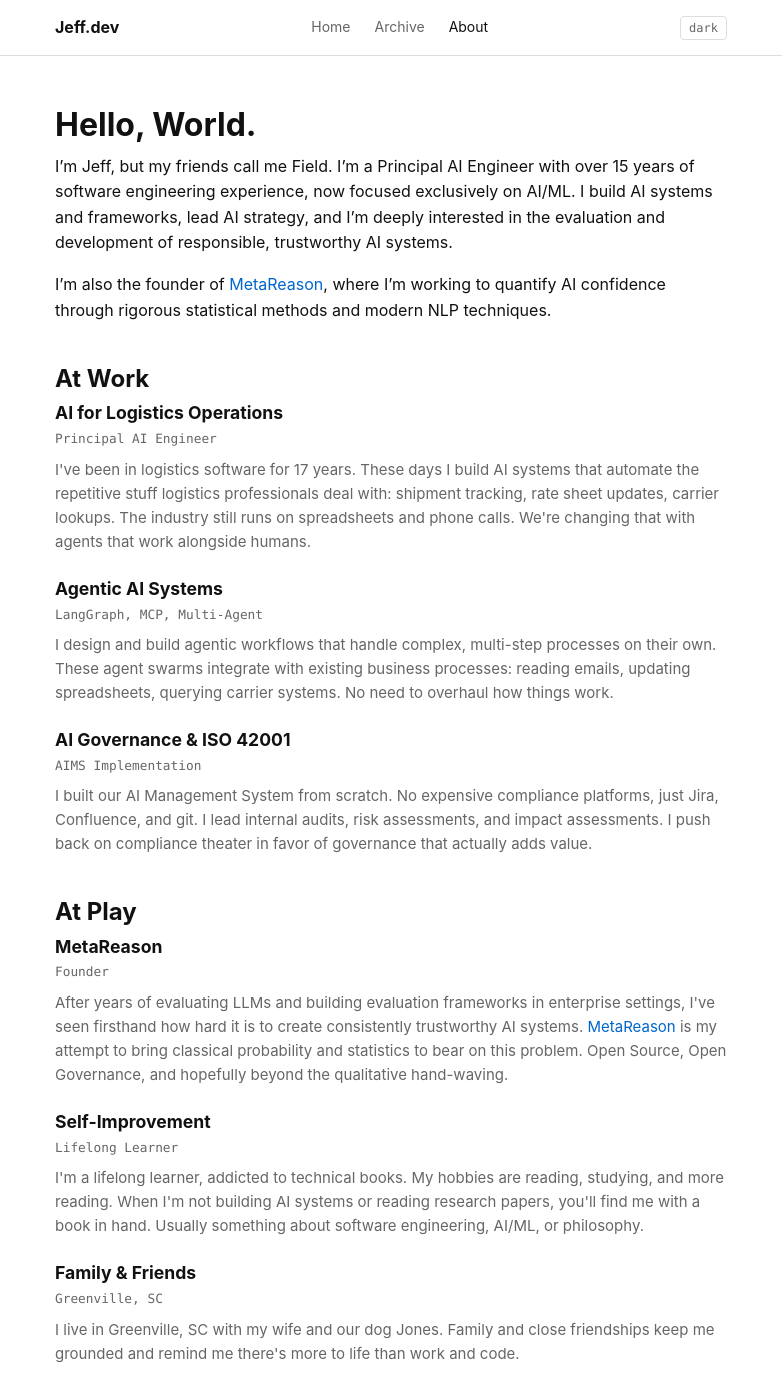
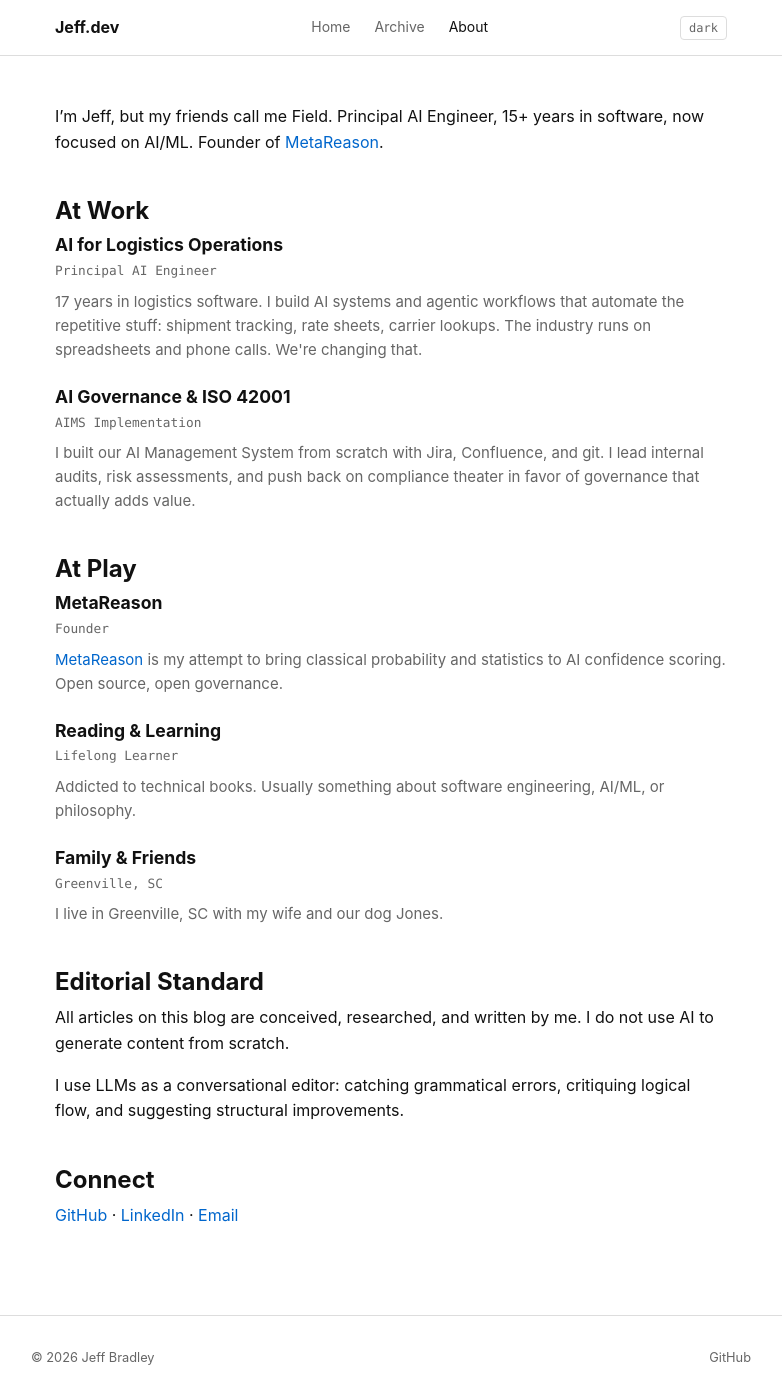
Before and after one commit to jeffgbradley2/jeffgbradley2.github.io, a Jekyll site: the page built from about.md, in a window 1280 px wide and 1400 px high. Shown: the whole window, without its empty margins (249-1031 px from the left). Built offline with Jekyll 4.4.1, drawn with Linux system fonts in a browser that asks for light colours; some of the changed text lies outside the part shown.

Commit message:
chore: tighten about page - shorter intro, trim descriptions, cut tech stack

```diff
--- a/about.md
+++ b/about.md
@@ -5,30 +5,20 @@ description: Principal AI Engineer and founder of MetaReason.
 permalink: /about/
 ---
 
-# Hello, World.
-
-I'm Jeff, but my friends call me Field. I'm a Principal AI Engineer with over 15 years of software engineering experience, now focused exclusively on AI/ML. I build AI systems and frameworks, lead AI strategy, and I'm deeply interested in the evaluation and development of responsible, trustworthy AI systems.
-
-I'm also the founder of [MetaReason](https://github.com/metareason-ai), where I'm working to quantify AI confidence through rigorous statistical methods and modern NLP techniques.
+I'm Jeff, but my friends call me Field. Principal AI Engineer, 15+ years in software, now focused on AI/ML. Founder of [MetaReason](https://github.com/metareason-ai).
 
 ## At Work
 
 <div class="about-item">
 <h3>AI for Logistics Operations</h3>
 <div class="about-item-meta">Principal AI Engineer</div>
-<p>I've been in logistics software for 17 years. These days I build AI systems that automate the repetitive stuff logistics professionals deal with: shipment tracking, rate sheet updates, carrier lookups. The industry still runs on spreadsheets and phone calls. We're changing that with agents that work alongside humans.</p>
-</div>
-
-<div class="about-item">
-<h3>Agentic AI Systems</h3>
-<div class="about-item-meta">LangGraph, MCP, Multi-Agent</div>
-<p>I design and build agentic workflows that handle complex, multi-step processes on their own. These agent swarms integrate with existing business processes: reading emails, updating spreadsheets, querying carrier systems. No need to overhaul how things work.</p>
+<p>17 years in logistics software. I build AI systems and agentic workflows that automate the repetitive stuff: shipment tracking, rate sheets, carrier lookups. The industry runs on spreadsheets and phone calls. We're changing that.</p>
 </div>
 
 <div class="about-item">
 <h3>AI Governance & ISO 42001</h3>
 <div class="about-item-meta">AIMS Implementation</div>
-<p>I built our AI Management System from scratch. No expensive compliance platforms, just Jira, Confluence, and git. I lead internal audits, risk assessments, and impact assessments. I push back on compliance theater in favor of governance that actually adds value.</p>
+<p>I built our AI Management System from scratch with Jira, Confluence, and git. I lead internal audits, risk assessments, and push back on compliance theater in favor of governance that actually adds value.</p>
 </div>
 
 ## At Play
@@ -36,30 +26,20 @@ I'm also the founder of [MetaReason](https://github.com/metareason-ai), where I'
 <div class="about-item">
 <h3>MetaReason</h3>
 <div class="about-item-meta">Founder</div>
-<p>After years of evaluating LLMs and building evaluation frameworks in enterprise settings, I've seen firsthand how hard it is to create consistently trustworthy AI systems. <a href="https://github.com/metareason-ai">MetaReason</a> is my attempt to bring classical probability and statistics to bear on this problem. Open Source, Open Governance, and hopefully beyond the qualitative hand-waving.</p>
+<p><a href="https://github.com/metareason-ai">MetaReason</a> is my attempt to bring classical probability and statistics to AI confidence scoring. Open source, open governance.</p>
 </div>
 
 <div class="about-item">
-<h3>Self-Improvement</h3>
+<h3>Reading & Learning</h3>
 <div class="about-item-meta">Lifelong Learner</div>
-<p>I'm a lifelong learner, addicted to technical books. My hobbies are reading, studying, and more reading. When I'm not building AI systems or reading research papers, you'll find me with a book in hand. Usually something about software engineering, AI/ML, or philosophy.</p>
+<p>Addicted to technical books. Usually something about software engineering, AI/ML, or philosophy.</p>
 </div>
 
 <div class="about-item">
 <h3>Family & Friends</h3>
 <div class="about-item-meta">Greenville, SC</div>
-<p>I live in Greenville, SC with my wife and our dog Jones. Family and close friendships keep me grounded and remind me there's more to life than work and code.</p>
+<p>I live in Greenville, SC with my wife and our dog Jones.</p>
 </div>
-
-## Technical Stack
-
-**AI/ML & Data Science:** Python, PyTorch, scikit-learn, pandas, numpy
-
-**Cloud & MLOps:** Google Cloud, Vertex AI, BigQuery, Kubernetes
-
-**Backend:** Java, Spring Boot, PostgreSQL, MongoDB
-
-**Frontend:** TypeScript, Node.js, Vue.js
 
 ## Editorial Standard
 
```
